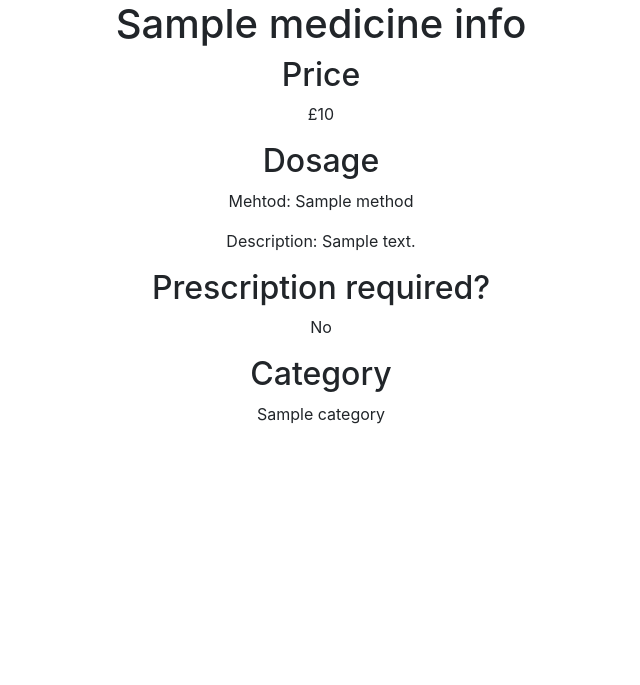
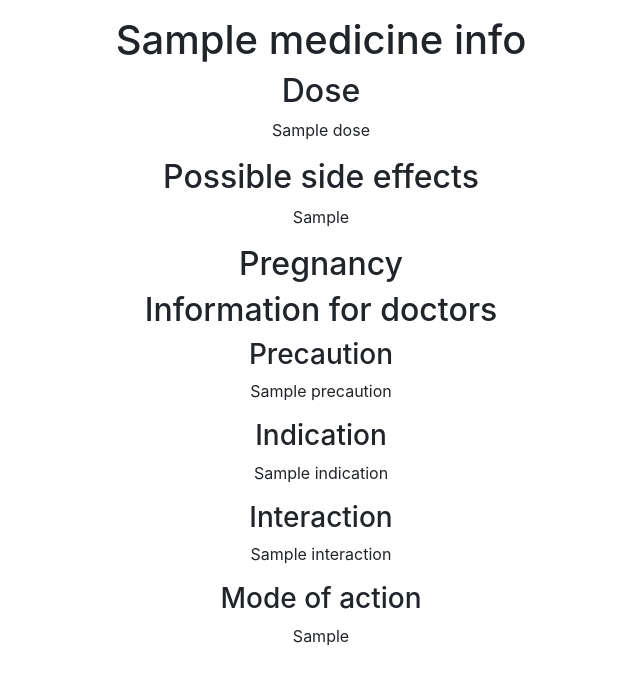
Before and after one commit to ProffD-17/Online-pharmacy, a Flask app: template templates/medicine_info.html in a window 1280 px wide. Shown: the top 685 px of the page, without its empty margins (319-959 px from the left). Run offline with Flask 3, Linux system fonts and the light colour scheme; the template is opened without the code that fills it: most values are stand-ins (such as "Sample title", 1, 10 or a date in 2020); some libraries are stand-ins or nearby versions.

Commit message:
updated app.py and medicine_info.html to display info on the medicine from the new db

```diff
--- a/app.py
+++ b/app.py
@@ -149,48 +149,28 @@ def medicines():
     search = request.args.get('search')
     if search:
         # use LIKE to return search results containing the query
-        search_resuslts = db.execute('SELECT * FROM medicines WHERE name LIKE ?', '%' + search + '%')
+        search_resuslts = db.execute('SELECT * FROM generic WHERE generic_name LIKE ?', '%' + search + '%')
         if not search_resuslts:
             return render_template('medicines.html', medicines=None, search_query=search)
         return render_template('medicines.html', medicines=search_resuslts, search_query=search)
 
     # if no search return all medicines
-    medicines = db.execute('SELECT * FROM medicines')
+    medicines = db.execute('SELECT * FROM generic')
     return render_template('medicines.html', medicines=medicines)
 
+# TODO: make this work with new db
 # show information for a medicine
 @app.route('/medicine_info')
 def show_medicine_info():
     # check valid medicine id is given
-    medicine_id = request.args.get('medicine_id')
-    if not medicine_id:
+    generic_id = request.args.get('medicine_id')
+    if not generic_id:
         return render_template('error.html', message='No medicine ID provided')
-    medicine_info = db.execute('SELECT * FROM medicines WHERE id = ?', medicine_id)
+    medicine_info = db.execute('SELECT * FROM generic WHERE generic_id = ?', generic_id)
     if not medicine_info:
         return render_template('error.html', message='Invlaid medicine ID')
     # get the info on the medicine
     medicine_info = medicine_info[0]
-    # get the dosage info
-    dosage_info = db.execute('SELECT * FROM dosage_forms WHERE id = ?', medicine_info['dosage_form_id'])
-    if dosage_info:
-        dosage_info = dosage_info[0]
-    else: dosage_info = None
-    # check if prescription is required
-    prescription_required = 'unknown'
-    prescription_needed = db.execute('SELECT requires_prescription FROM medicines WHERE id = ?', medicine_id)
-    prescription_needed = extract_data_single(prescription_needed, 'requires_prescription')
-    if prescription_needed == 1:
-        prescription_required = True
-        print('prescription needed')
-    elif prescription_needed == 0:
-        prescription_required = False
-        print('prescription not needed')
 
-    # check prescription category
-    category_id = db.execute('SELECT category_id FROM medicines WHERE id = ?', medicine_id)
-    category_id = extract_data_single(category_id, 'category_id')
-    category_name = db.execute('SELECT name FROM medicine_categories WHERE id = ?', category_id)
-    category_name = extract_data_single(category_name, 'name')
-    category_name = format_string_data(category_name)
 
-    return render_template('medicine_info.html', medicine_info=medicine_info, dosage_info=dosage_info, prescription_required=prescription_required, category=category_name)
+    return render_template('medicine_info.html', medicine_info=medicine_info)
--- a/templates/medicine_info.html
+++ b/templates/medicine_info.html
@@ -1,29 +1,26 @@
 {% extends 'layout.html' %}
 {% block body %}
 
-    <div class="text-center">
-        <h1>{{ medicine_info['name'] }}</h1>
-        <h2>Price</h2>
-        <p>£{{ medicine_info['price'] }}</p>
-        {% if dosage_info %}
-            <h2>Dosage</h2>
-            <p>Mehtod: {{ dosage_info['method'] }}</p>
-            <p>Description: {{ dosage_info['description'] }}</p>
-        {% endif %}
-        <h2>Prescription required?</h2>
-        <p>
-            {% if prescription_required == 'unknown' %}
-            Unknown
-            {% elif prescription_required == True %}
-            Yes
-            {% else %}
-            No
-            {% endif %}
-        </p>
-        {% if category %}
-            <h2>Category</h2>
-            <p>{{ category }}</p>
-        {% endif %}
+    <div class="text-center m-3">
+        <section>
+            <h1>{{ medicine_info['generic_name'] }}</h1>
+            <h2>Dose</h2>
+            <p>{{ medicine_info['dose'] }}</p>
+            <h2>Possible side effects</h2>
+            <p>{{ medicine_info['side_effect'] }}</p>
+            <h2>Pregnancy</h2>
+        </section>
+        <section>
+            <h2>Information for doctors</h2>
+            <h3>Precaution</h3>
+            <p>{{ medicine_info['precaution'] }}</p>
+            <h3>Indication</h3>
+            <p>{{ medicine_info['indication'] }}</p>
+            <h3>Interaction</h3>
+            <p>{{ medicine_info['interaction'] }}</p>
+            <h3>Mode of action</h3>
+            <p>{{ medicine_info['mode_of_action'] }}</p>
+        </section>
     </div>
 
 {% endblock %}
--- a/templates/medicines.html
+++ b/templates/medicines.html
@@ -19,10 +19,10 @@
             <tbody>
                 {% for medicine in medicines %}
                     <tr>
-                        <td>{{ medicine['name'] }}</td>
+                        <td>{{ medicine['generic_name'] }}</td>
                         <td>
                             <form action="/medicine_info" method="get">
-                                <input type="hidden" value="{{ medicine['id'] }}" name="medicine_id">
+                                <input type="hidden" value="{{ medicine['generic_id'] }}" name="medicine_id">
                                 <button class="btn btn-primary" type="submit">Info</button>
                             </form>
                         </td>
```
Also changed, not shown: 2 other files.
